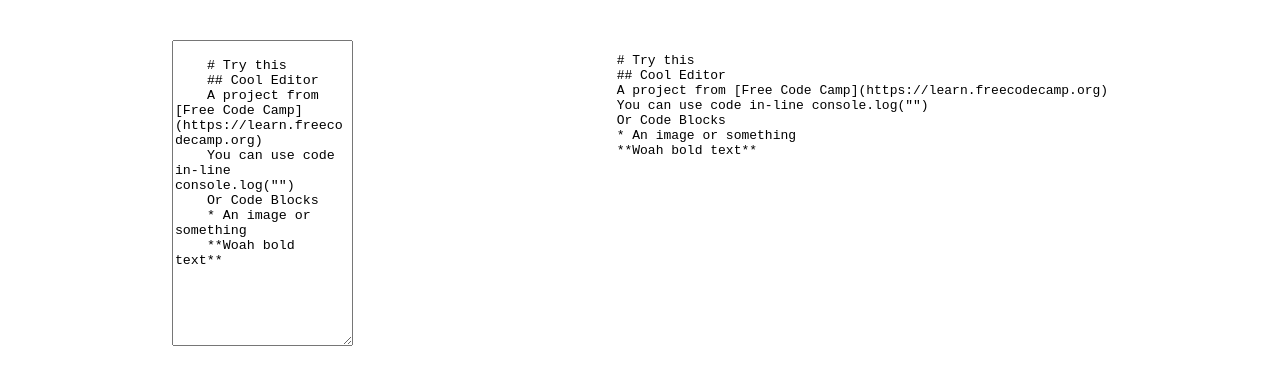
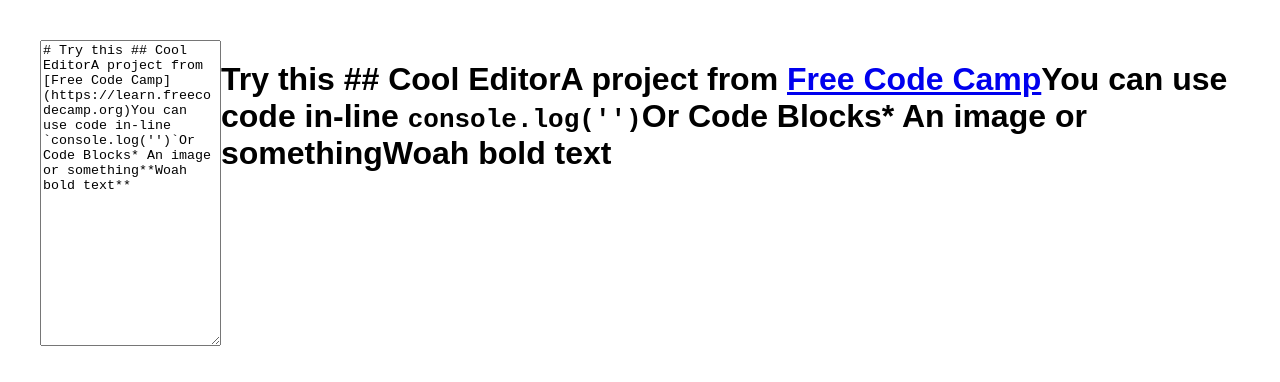
Before and after one commit to petercr/markdown-preview, a React (Create React App) app: page / in a window 1280 px wide. Shown: the top 382 px of the page. Built offline with nearby package versions, Linux system fonts and the light colour scheme.

Commit message:
got it working in quotes, should just use DOM.value

```diff
--- a/src/App.js
+++ b/src/App.js
@@ -5,16 +5,15 @@
 class App extends Component {
   constructor(props) {
     super(props);
-    this.mainHtml = `
-    # Try this
-    ## Cool Editor
-    A project from [Free Code Camp](https://learn.freecodecamp.org)
-    You can use code in-line console.log("")
-    Or Code Blocks
-    * An image or something
-    **Woah bold text**
+    this.mainHtml =
+    "# Try this " +
+    '## Cool Editor' +
+    "A project from [Free Code Camp](https://learn.freecodecamp.org)" +
+    "You can use code in-line `console.log('')`" +
+    "Or Code Blocks" +
+    "* An image or something" +
+    "**Woah bold text**";
 
-    `;
     this.state = {
       editorText: this.mainHtml,
       previewText: null
@@ -29,7 +28,7 @@
 
     // parse the markdown and update previewText
     const markdown = marked(_text_);
-    this.setState({ previewText: markdown  });
+    this.setState({ previewText: markdown, mainHtml: markdown  });
     // eslint-disable-next-line
     console.dir(markdown);
   }
```
